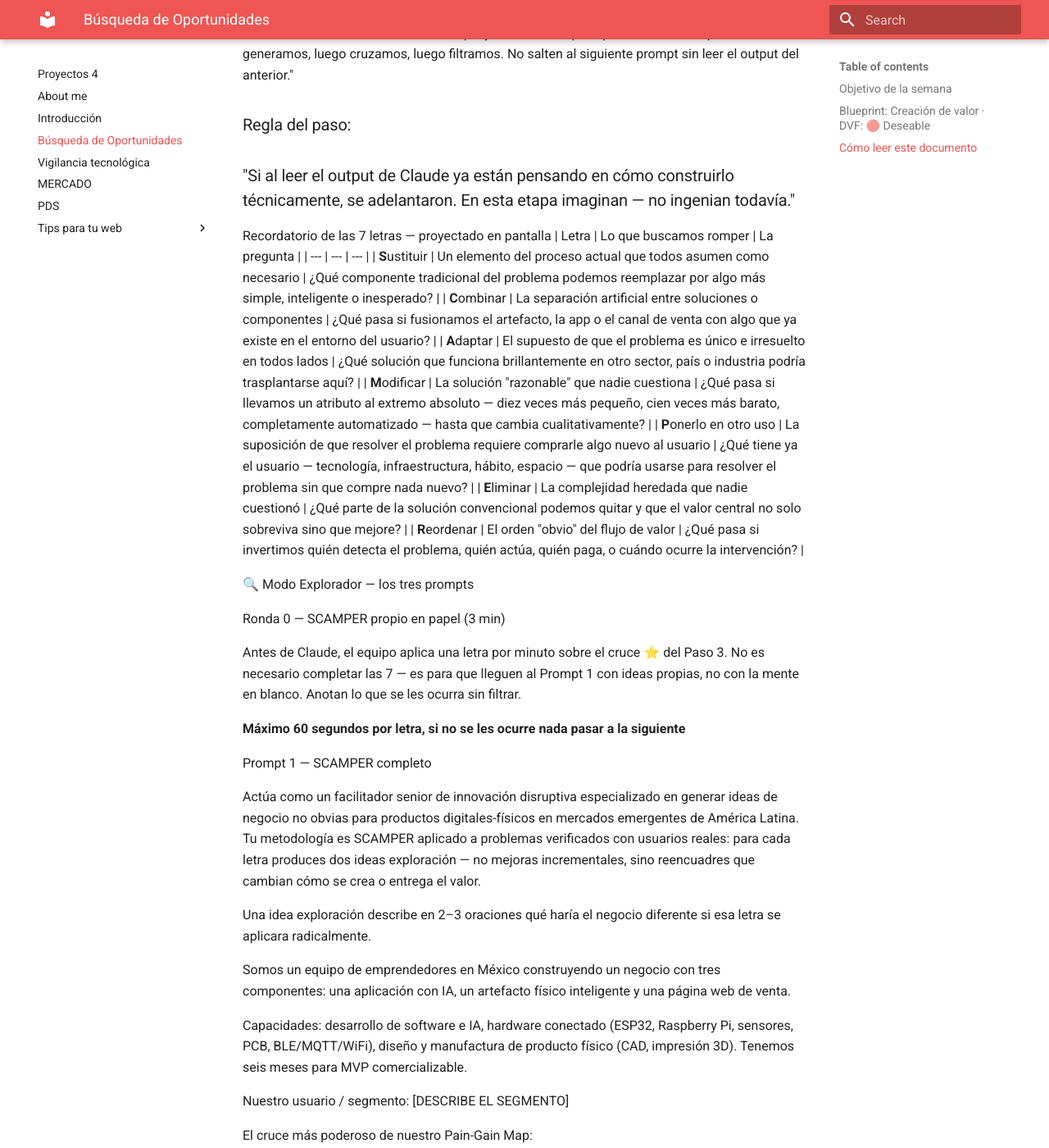
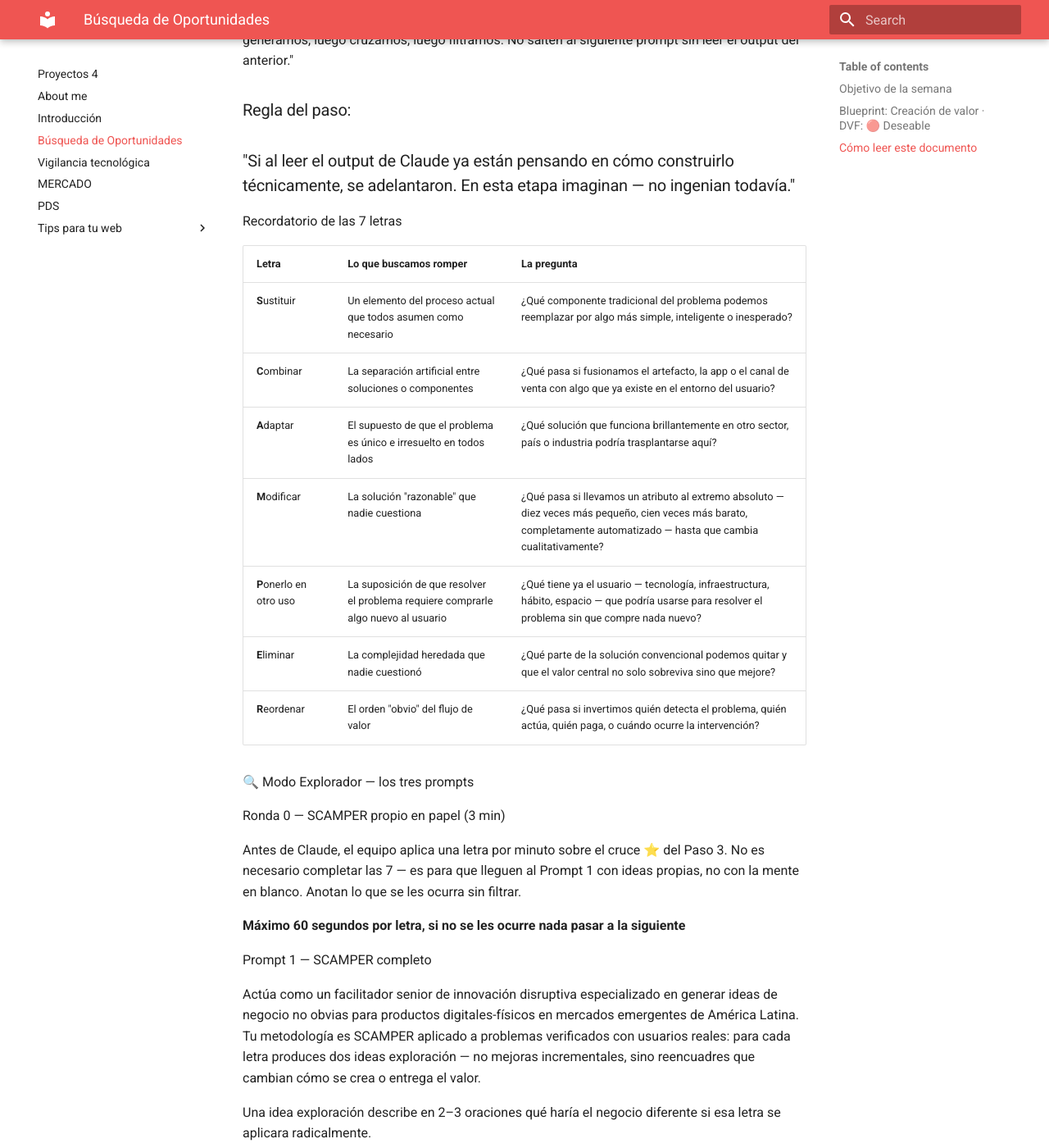
Before and after one commit to Aristarco/Proyectos4, an MkDocs documentation site: the page built from docs/semana2.md, in a window 1280 px wide and 1400 px high, scrolled down 24234 px. Shown: the whole window at 82% size. Built offline with MkDocs 1.6.1 and Material for MkDocs 9.7.7, drawn with Linux system fonts in a browser that asks for light colours; some of the changed text lies outside the part shown.

Commit message:
Update semana2.md

```diff
--- a/docs/semana2.md
+++ b/docs/semana2.md
@@ -467,9 +467,9 @@
 
 Al terminar entrega una tabla comparativa:
 
-| Criterio          | Insight A | Insight B |
-
-|-------------------|-----------|-----------|
+| Criterio | Insight A | Insight B |
+
+| --- | --- | --- |
 
 | Segmento verificado | ✅/⚠️/❌ | ✅/⚠️/❌ |
 
@@ -482,7 +482,8 @@
 No me digas cuál elegir — dame los datos y deja que la evidencia hable por sí sola.
 
 
-Qué conseguimos al final del Paso 2
+
+**Qué conseguimos al final del Paso 2**
 
 Dos insights comparados con evidencia verificada:
 
@@ -607,15 +608,15 @@
 
 1. DOLORES QUE NO VIMOS: ¿Qué dolores reales tiene este    usuario que nuestro mapa no capturó? Enfócate en:
 
-   * Dolores que los usuarios normalizan y rara vez mencionan porque creen que no tienen solución
-
-   * Dolores emocionales o de estatus (vergüenza, frustración, sensación de pérdida de control) que acompañan al dolor funcional que ya identificamos
-
-   * Dolores que aparecen ANTES o DESPUÉS del momento principal del problema — el contexto que rodea la fricción
+   Dolores que los usuarios normalizan y rara vez mencionan porque creen que no tienen solución
+
+   Dolores emocionales o de estatus (vergüenza, frustración, sensación de pérdida de control) que acompañan al dolor funcional que ya identificamos
+
+   Dolores que aparecen ANTES o DESPUÉS del momento principal del problema — el contexto que rodea la fricción
 
    Agrega mínimo 2 dolores adicionales específicos para este usuario en contexto LATAM.
 
-2. GANANCIAS QUE SUBESTIMAMOS: ¿Qué resultados deseados tiene este usuario que nuestro mapa minimiza o ignora?
+ 2. GANANCIAS QUE SUBESTIMAMOS: ¿Qué resultados deseados tiene este usuario que nuestro mapa minimiza o ignora?
 
    Enfócate en ganancias de segundo orden — lo que cambia
    en su vida o negocio como consecuencia de resolver el
@@ -623,7 +624,7 @@
 
    Agrega mínimo 2 ganancias adicionales con ese enfoque.
 
-3. EL CRUCE MÁS PODEROSO: Con el mapa ampliado, identifica
+ 3. EL CRUCE MÁS PODEROSO: Con el mapa ampliado, identifica
    la combinación de dolor más intenso + ganancia más deseada
    que representa el espacio de negocio más claro para una
    solución que combine app con IA + artefacto físico +
@@ -909,7 +910,8 @@
 ### "Si al leer el output de Claude ya están pensando en cómo construirlo técnicamente, se adelantaron. En esta etapa imaginan — no ingenian todavía."
 
 
-Recordatorio de las 7 letras — proyectado en pantalla
+Recordatorio de las 7 letras
+
 | Letra | Lo que buscamos romper | La pregunta |
 | --- | --- | --- |
 | **S**ustituir | Un elemento del proceso actual que todos asumen como necesario | ¿Qué componente tradicional del problema podemos reemplazar por algo más simple, inteligente o inesperado? |
```
Also changed, not shown: other parts of docs/semana2.md (+2 -2 lines).
